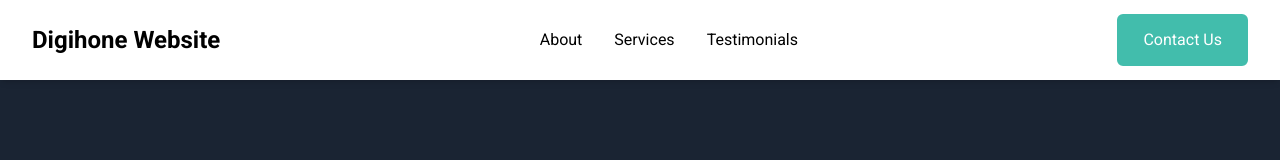
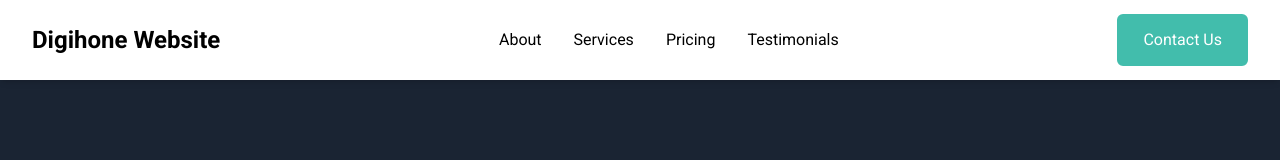
Before and after one commit to Saad0095/Digihone-Website, a React (Vite) app: page / in a window 1280 px wide. Shown: the top 160 px of the page. Built offline with nearby package versions, Linux system fonts and the light colour scheme.

Commit message:
Updated Scrollbar

```diff
--- a/src/components/Navbar.jsx
+++ b/src/components/Navbar.jsx
@@ -5,6 +5,7 @@
 const navLinks = [
   { label: "About", href: "#about" },
   { label: "Services", href: "#services" },
+  { label: "Pricing", href: "#pricing" },
   { label: "Testimonials", href: "#testimonials" },
 ];
 
--- a/src/index.css
+++ b/src/index.css
@@ -10,3 +10,18 @@
 body {
   font-family: "Roboto", sans-serif;
 }
+/* src/index.css or App.css */
+::-webkit-scrollbar {
+  width: 10px;
+}
+
+::-webkit-scrollbar-track {
+  background: #1A2433;
+}
+
+::-webkit-scrollbar-thumb {
+  border-radius: 10px;
+  background-color: #42BDAC;
+  border: 2px solid transparent;
+  background-clip: content-box;
+}
```
